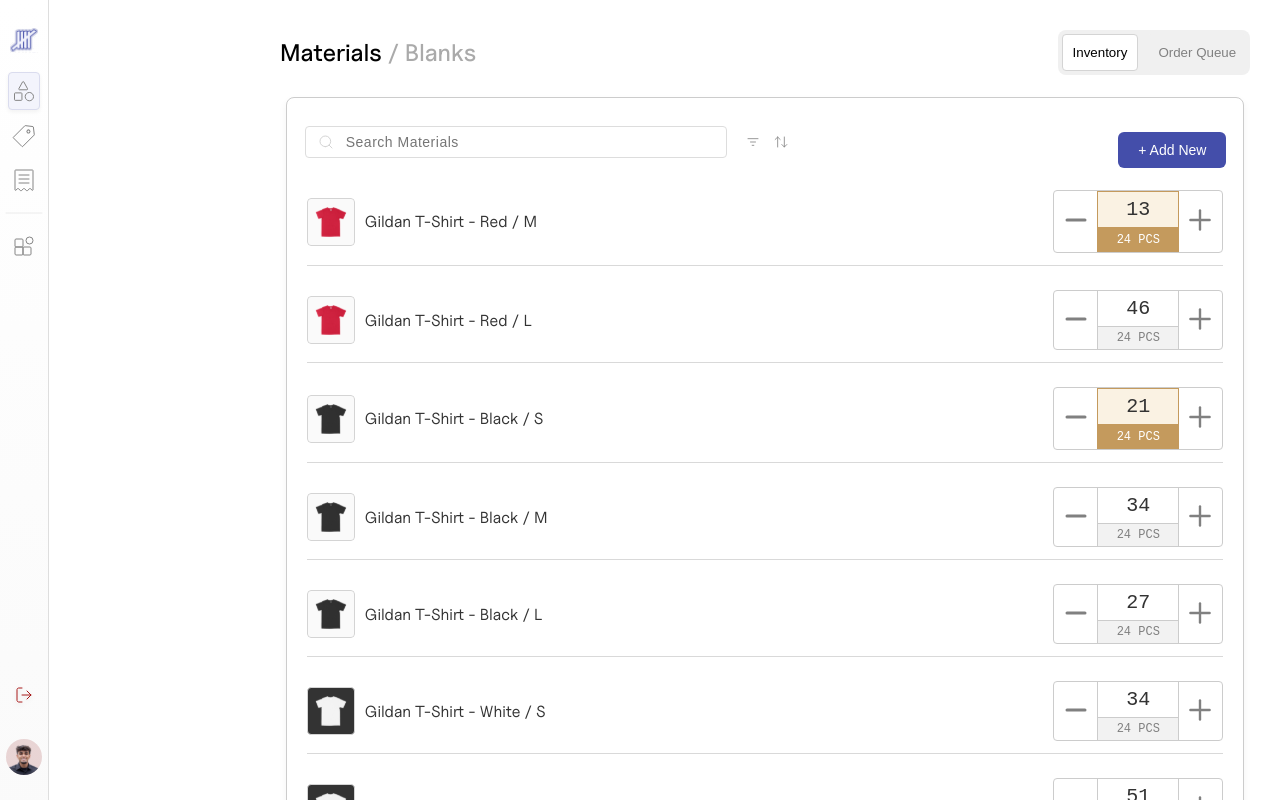
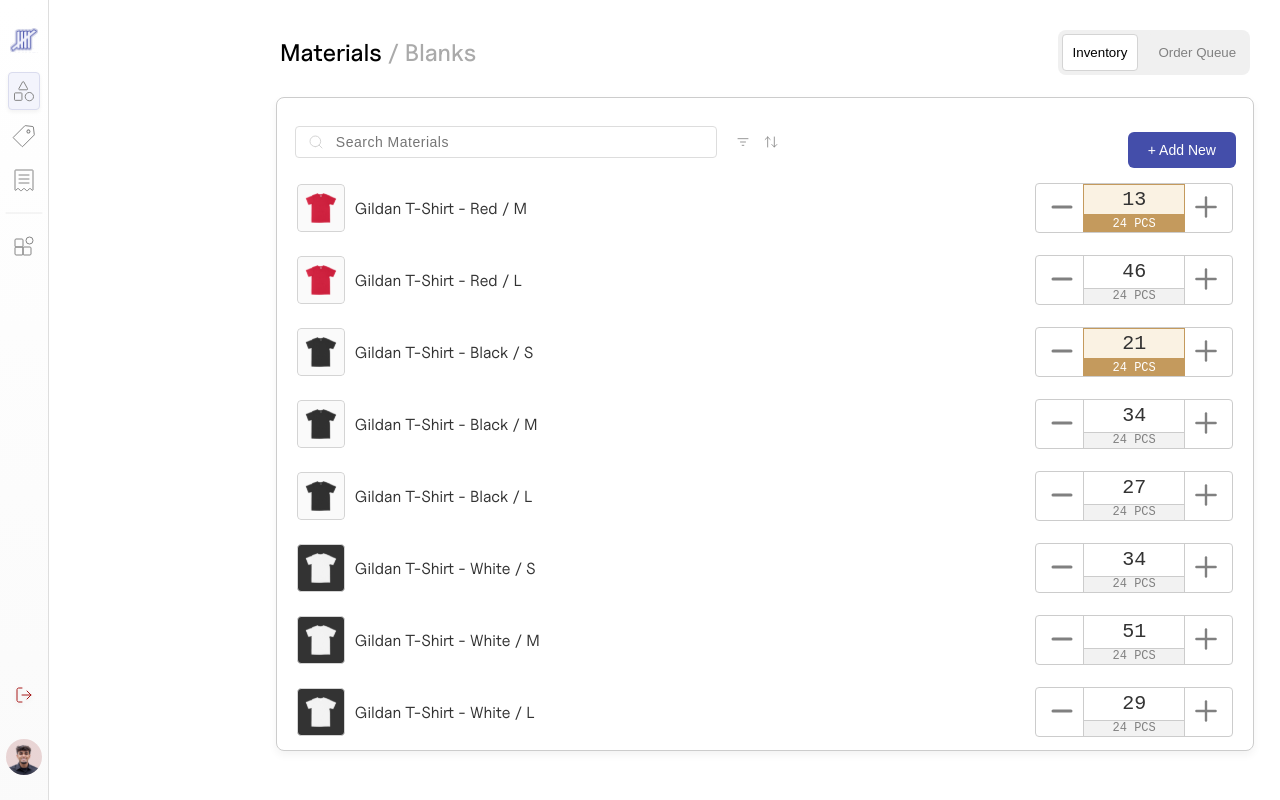
Before and after one commit to Sonyaal/lava-dev-challenge, a Next.js app: page /home in a window 1280 px wide. Shown: the top 800 px of the page. Built offline with nearby package versions, Linux system fonts and the light colour scheme; a web font is replaced by a local one.

Commit message:
fix inventory styling

```diff
--- a/src/app/assets/styles/Inventory.css
+++ b/src/app/assets/styles/Inventory.css
@@ -2,22 +2,21 @@
 
 /* ========== Inventory Container ========== */
 .inventory-container {
-  width: 95%; /* Ensures it stretches to the available space */
-  /* max-width: 100%; Prevents it from being too narrow */
-  margin: 12px auto; /* Centers it with top & bottom spacing */
-  padding: 8px; /* Match Figma's padding */
+  width: 97%;
+  margin: 12px auto;
+  padding: 8px;
   background: white;
-  border-radius: 8px; /* Match Figma */
-  box-shadow: 0 4px 8px rgba(0, 0, 0, 0.05); /* Subtle shadow */
+  border-radius: 8px;
+  box-shadow: 0 4px 8px rgba(0, 0, 0, 0.05);
   border: 1px solid #ccc;
 }
 
 /* ========== Header Section ========== */
 .header-container {
   display: flex;
-    align-items: center; /* Aligns vertically */
-    justify-content: space-between; /* Spreads items apart */
-    gap: 16px; /* Adds space between elements */
+  align-items: center;
+  justify-content: space-between;
+  gap: 16px;
   padding: 10px;
 }
 
@@ -29,19 +28,19 @@
   border-radius: 8px;
   padding: 6px 10px;
   border: 1px solid #ddd;
-  width: 100%; /* Ensures full width */
-  max-width: 400px; /* Adjust width as needed */
+  width: 100%;
+  max-width: 400px;
   position: relative;
   border-radius: 4px;
 }
 
 /* Input Styling */
 .search-container input {
-  flex-grow: 1; /* Ensures input expands properly */
+  flex-grow: 1;
   border: none;
   outline: none;
   font-size: 14px;
-  padding-left: 30px; /* Space for search icon */
+  padding-left: 30px;
   color: #000;
   letter-spacing: 0.5px;
 }
@@ -59,7 +58,7 @@
   display: flex;
   gap: 8px;
   align-items: center;
-  margin-right: auto; /* Pushes icons to the right */
+  margin-right: auto;
 }
 
 /* Individual Icon Styling */
@@ -78,17 +77,15 @@
 .inventory-list {
   display: flex;
   flex-direction: column;
-    gap: 12px; /* Match Figma's 12px gap */
+  gap: 12px;
   padding: 0 12px;
 }
 
-  /* Ensure everything inside stays aligned */
 .inventory-item {
   display: flex;
   justify-content: space-between;
   align-items: center;
-    padding: 12px 0;
-    border-bottom: 1px solid #D9D9D9; /* Slightly darker border */
+  padding: 5px 0;
 }
 
 .product-info {
@@ -117,8 +114,8 @@
 }
 
 .quantity-controls button {
-    width: 30px;
-    height: 30px;
+  width: 48px;
+  height: 48px;
   background: #f5f5f5;
   border: none;
   font-size: 16px;
@@ -158,24 +155,12 @@
 .stock-counter {
   display: flex;
   align-items: center;
+  justify-content: center;
   border: 1px solid #ccc;
   border-radius: 4px;
   overflow: hidden;
-  }
-
-  /* ========== Buttons ========== */
-  .counter-button {
-    width: 75px;
   height: 48px;
-    display: flex;
-    align-items: center;
-    justify-content: center;
-    font-size: 24px;
-    color: #666;
-    background: white;
-    border: none;
-    cursor: pointer;
-    transition: background 0.2s ease;
+  width: 196px;
 }
 
 /* ========== Stock Display ========== */
@@ -184,32 +169,38 @@
   flex-direction: column;
   align-items: center;
   justify-content: center;
-    width: 80px;
-    font-weight: bold;
+  width: 100px;
+  height: 100%;
   background: white;
 }
 
-  /* Main stock number */
+/* ========== Stock Main ========== */
 .stock-main {
+  display: flex;
+  align-items: center;
+  justify-content: center;
   font-size: 20px;
   color: #333333;
-    background: #fff;
-    width: 100%;
+  background: white;
+  width: 100px;
+  height: 67%;
   text-align: center;
-    padding: 6px 0;
   font-weight: 300;
   border-left: 1px solid #ccc;
   border-right: 1px solid #ccc;
   font-family: 'Chivo Mono', monospace;
 }
 
-  /* Sub stock display (24 PCS) */
+/* ========== Stock Sub ========== */
 .stock-sub {
+  display: flex;
+  align-items: center;
+  justify-content: center;
   font-size: 12px;
   color: #808080;
-    width: 100%;
+  width: 100px;
+  height: 33%;
   text-align: center;
-    padding: 4px 0;
   background: #F2F2F2;
   font-weight: 300;
   border: 1px solid #ccc;
@@ -217,7 +208,7 @@
   font-family: 'Chivo Mono', monospace;
 }
 
-  /* Low stock warning (changes stock background to match UI) */
+/* ========== Low stock warning  */
 .low-stock .stock-main {
   background: #FAF2E3;
   border: 1px solid #c49a5d;
@@ -228,24 +219,3 @@
   border: 1px solid #c49a5d;
   color: #fff;
 }
-
-  /* ========== Product Image Container ========== */
-  .product-image {
-    width: 64px; /* Adjust width */
-    height: 64px; /* Keep it square */
-    display: flex;
-    align-items: center;
-    justify-content: center;
-    border: 1.5px solid #D1D5DB;
-    border-radius: 12px;
-    padding: 6px;
-    box-shadow: 0 2px 4px rgba(0, 0, 0, 0.05);
-  }
-
-  /* ========== Product Image Itself ========== */
-  .product-image img {
-    width: 90%; /* Scale image to fit inside */
-    height: auto; /* Maintain aspect ratio */
-    object-fit: contain; /* Ensures image doesn't stretch */
-    border-radius: 8px; /* Soft corners */
-  }
--- a/src/app/components/Inventory.tsx
+++ b/src/app/components/Inventory.tsx
@@ -37,14 +37,12 @@
     ));
   };
 
-  // Filter items: Only show exact matches
   const filteredItems = searchQuery
     ? items.filter(item => item.name.toLowerCase() === searchQuery.toLowerCase())
     : items;
 
   return (
     <div className="inventory-container">
-
       <div className="header-container">
         {/* Search Bar */}
         <div className="search-container">
@@ -59,7 +57,7 @@
           />
         </div>
 
-        {/* Filter & Sort Icons */}
+        {/* Filter / Sort Icons */}
         <div className="search-icons">
           <img src="../../../images/filter.svg" alt="Filter" />
           <img src="../../../images/sort.svg" alt="Sort" />
```
Lines whose indentation alone changed are shown as unchanged.
